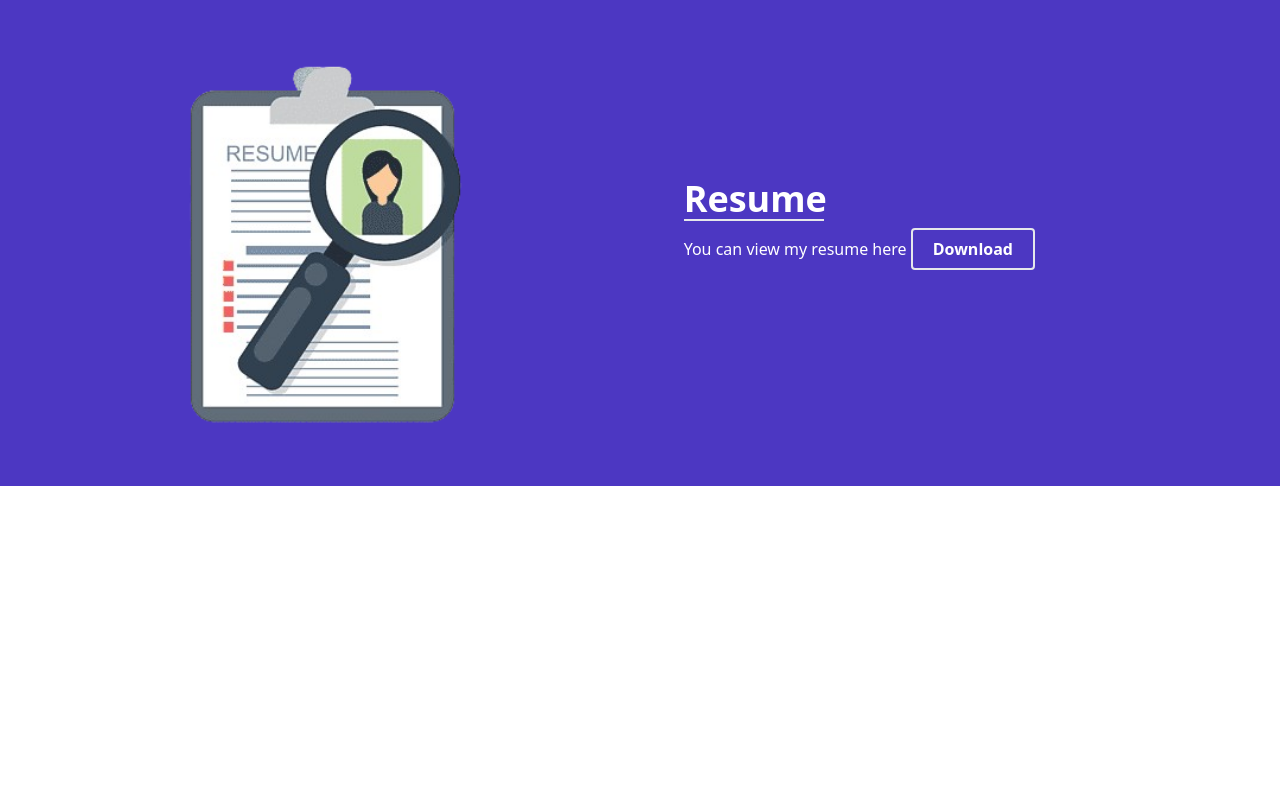
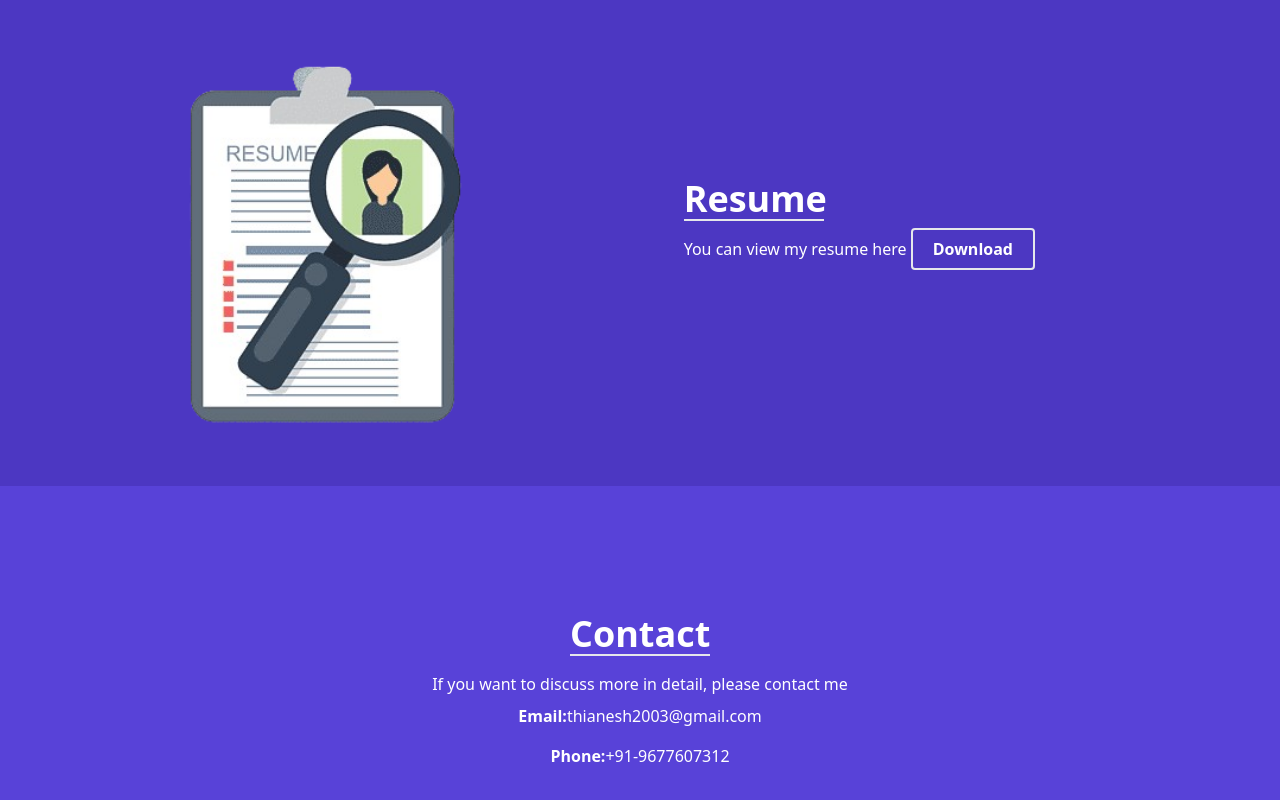
Before and after one commit to thianesh-03/Thianesh-Govindasamy, a React (Create React App) app: page / in a window 1280 px wide. Shown: the part 1514-2314 px from the top of the page. Before the commit the page ends 2000 px from the top, so only its background shows below. Built offline with nearby package versions, Linux system fonts and the light colour scheme.

Commit message:
Contact design created

```diff
--- a/src/App.js
+++ b/src/App.js
@@ -1,5 +1,6 @@
 import './App.css';
 import About from './Components/About';
+import Contact from './Components/Contact';
 import Header from './Components/Header';
 import Hero from './Components/Hero';
 import Projects from './Components/Projects';
@@ -13,6 +14,7 @@
       <About/>
       <Projects/>
       <Resume/>
+      <Contact/>
     </div>
   );
 }
--- /dev/null
+++ b/src/Components/Contact.js
@@ -0,0 +1,12 @@
+import resumeImg from "../Assets/resumeSample.png";
+
+export default function Contact() {
+    return <section className="flex flex-col  bg-secondary py-32 px-5">
+        <div className="flex flex-col items-center text-white">
+                <h1 className="text-4xl border-b-2 mb-4 w-[140px] font-bold">Contact</h1>
+                <p>If you want to discuss more in detail, please contact me</p>
+                <p className="py-2"><span className="font-bold">Email:</span>thianesh2003@gmail.com</p>
+                <p className="py-2"><span className="font-bold">Phone:</span>+91-9677607312</p>
+        </div>
+    </section>
+}
```
